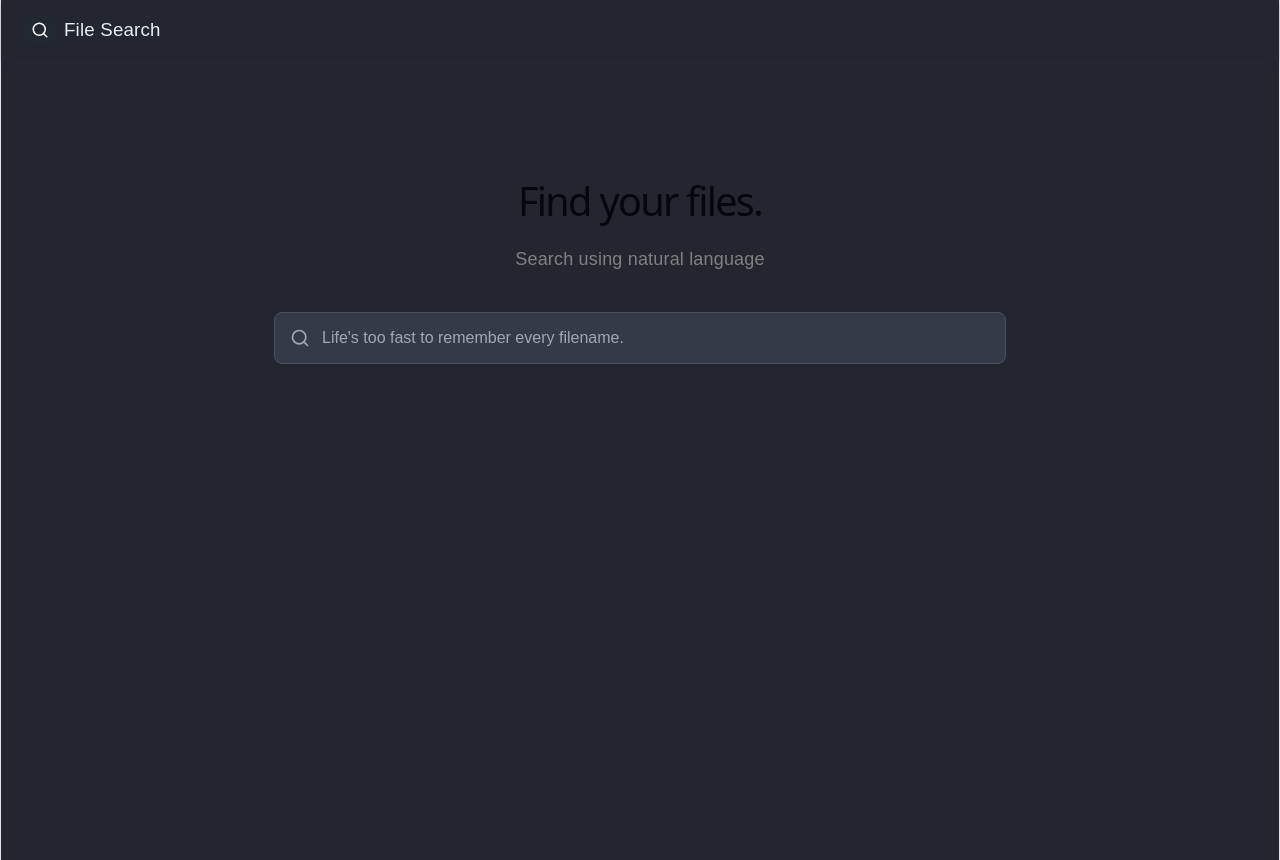
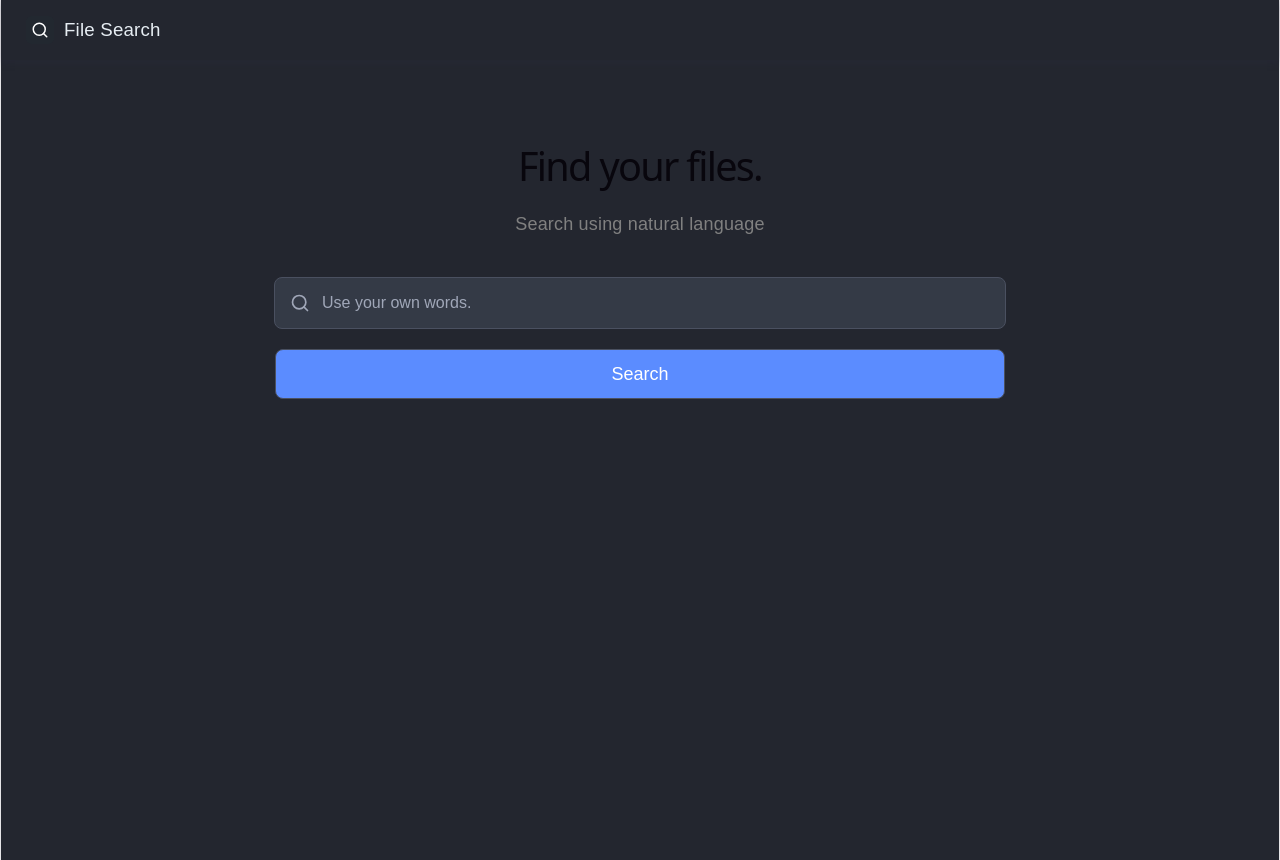
Before and after one commit to kichu3000/AI-Driven-Desktop-File-Search, a React (Vite) app: page / in a window 1280 px wide. Built offline with nearby package versions, Linux system fonts and the light colour scheme.

Commit message:
added button

```diff
--- a/src/components/SearchPage.css
+++ b/src/components/SearchPage.css
@@ -17,7 +17,7 @@
     font-size:2.2rem;
 
 }
-.input-box {
+.input-box{
     width: 700px;
     height: 50px;
 
@@ -68,3 +68,34 @@
     margin: 0;
     padding-bottom: 20px;
 }
+
+.button button{
+    width: 730px;
+    height: 50px;
+
+    display: flex;
+    align-items: center;
+    justify-content: center;
+
+    background-color: #5B8CFF;
+    border: 1px solid #4A5060;
+    border-radius: 8px;
+
+    padding: 0 15px;
+    margin-top: 20px;
+    color: #FFF;
+    font-size: 1rem;
+    cursor: pointer;
+    transition: all 0.2s ease;
+
+}
+.button button:hover {
+    background-color: #2563EB;
+    transform: translateY(-1px);
+    box-shadow: 0 6px 15px rgba(37, 99, 235, 0.3);
+}
+
+.button button:active {
+    transform: translateY(0px);
+    box-shadow: none;
+}
--- a/src/components/Searchpage.jsx
+++ b/src/components/Searchpage.jsx
@@ -1,9 +1,20 @@
 import "./SearchPage.css"
 import { Search } from "lucide-react";
+import placeholder from "../assets/placeholder.json"
+import { useEffect,useState } from "react";
+import { GiButtonFinger } from "react-icons/gi";
 
 function SearchPage(){
 
-    let currentPlaceholder = "Life's too fast to remember every filename."
+    const[currentPlaceholder,setCurrentPlaceholder] = useState("");
+
+    useEffect(() => {
+        const randomIndex = Math.floor(Math.random() * placeholder.placeholders.length);
+        console.log(randomIndex);
+        setCurrentPlaceholder(placeholder.placeholders[randomIndex]);
+    },[]);
+
+
 
     return(
     <div className="container">
@@ -19,6 +30,9 @@ function SearchPage(){
                 <Search className="search-icon" size={20} />
                 <input type="text" name="input" id="input" placeholder={currentPlaceholder}/>
             </div>
+            <div className="button">
+                <button type="submit">Search</button>
+            </div>
 
         </div>
     </div>
```
